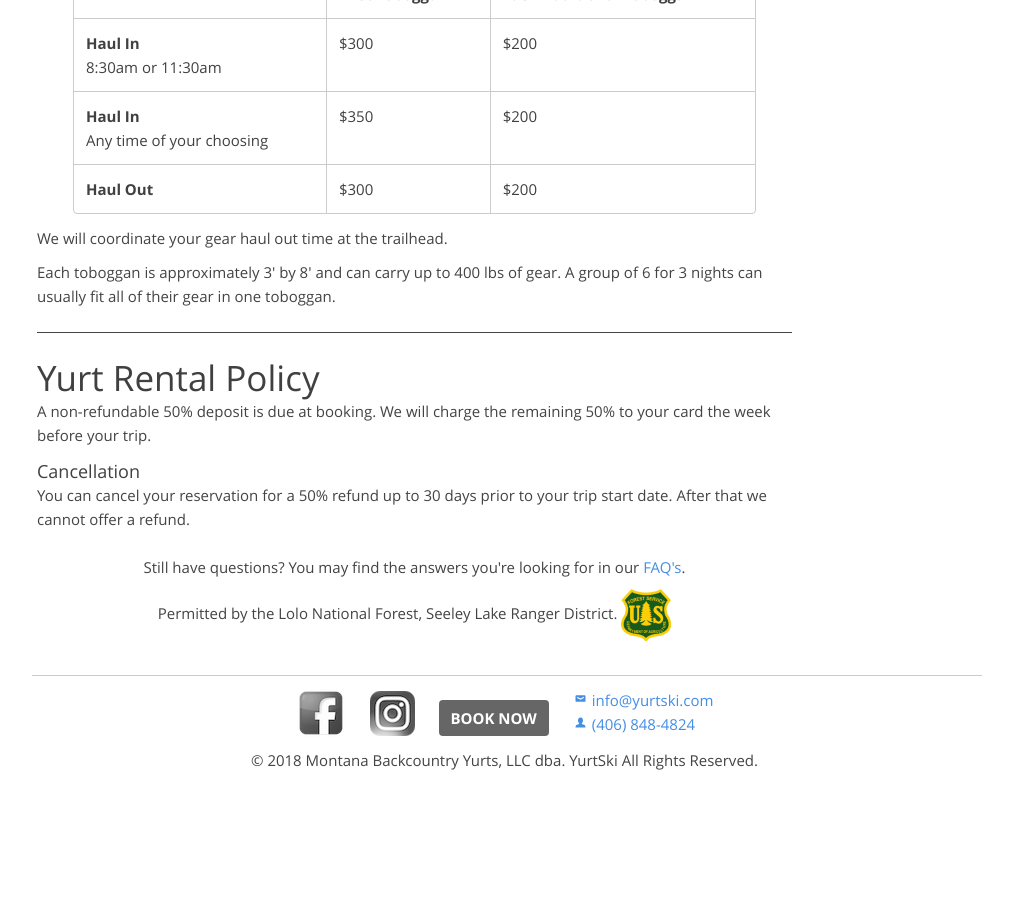
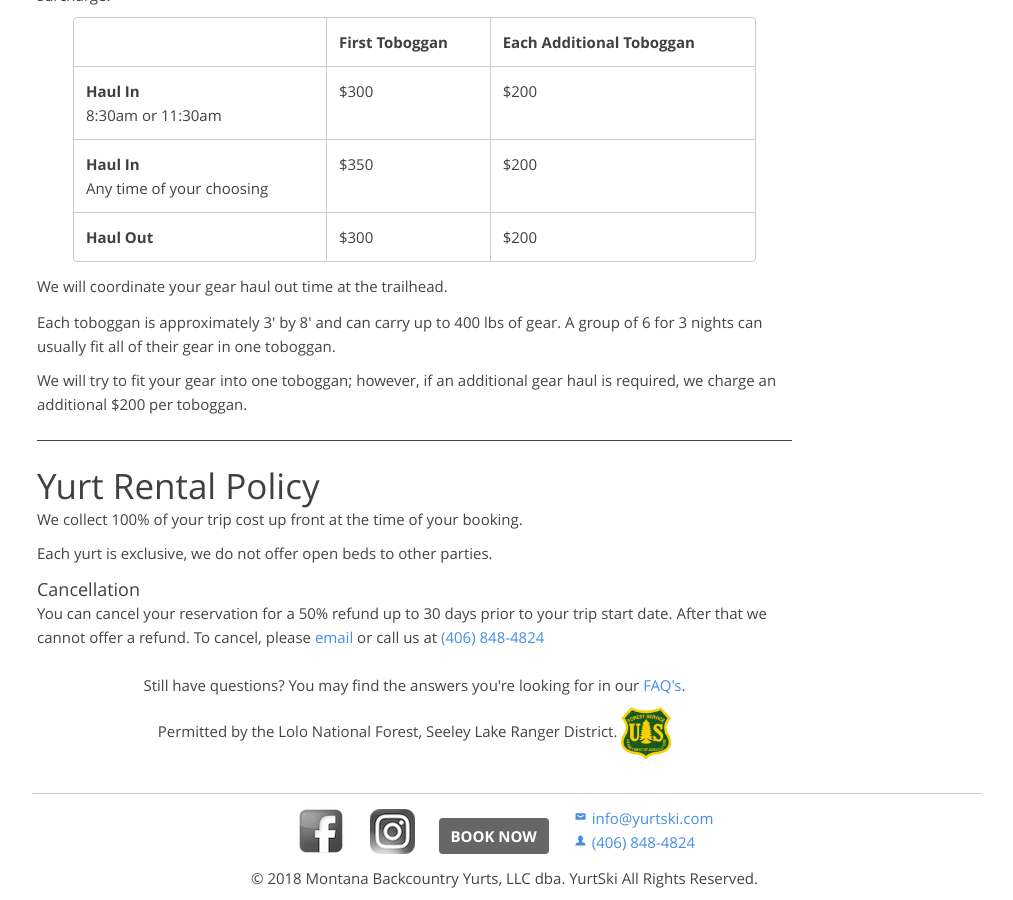
Before and after one commit to jenningsanderson/yurtski.com, a Jekyll site: the page built from pages/prices.html, in a window 1280 px wide and 900 px high, scrolled down 1310 px. Shown: the whole window, without its empty margins (133-1146 px from the left). Built offline with Jekyll 4.4.1, drawn with Linux system fonts in a browser that asks for light colours; some web fonts are replaced; comment, search, counter and statistics services are not loaded; before the commit the page ends 2092 px from its top, so only the background shows below that; some of the changed text lies outside the part shown.

Commit message:
updated cancellation policy

```diff
--- a/pages/prices.html
+++ b/pages/prices.html
@@ -13,7 +13,7 @@ header: '/img/skinning.jpg'
 <div class="align-center px36">
 <table class="table">
 	<tr>
-		<td style="max-width:40px;">Per Person, Per Night</td>
+		<td style="max-width:40px;">Per Person Per Night</td>
 		<th>$50</th>
 	</tr>
 </table>
@@ -31,13 +31,13 @@ header: '/img/skinning.jpg'
 			</tr>
 			<tr>
 				<th>Lupine Yurt</th>
-				<td> $100 minimum</td>
-				<td> $200 minimum</td>
+				<td> $100 minimum<br>(or 2 people)</td>
+				<td> $200 minimum<br>(or 4 people)</td>
 			</tr>
 			</tr>
 				<th>Alpine Yurt</th>
-				<td> $200 minimum</td>
-				<td> $300 minimum</td>
+				<td> $200 minimum<br>(or 4 people)</td>
+				<td> $300 minimum<br>(or 6 people)</td>
 			</tr>
 	</table>
 </div>
@@ -82,15 +82,18 @@ header: '/img/skinning.jpg'
 
 <p class="mt12">We will coordinate your gear haul out time at the trailhead.</p>
 
-<p class="pb24 border-b">Each toboggan is approximately 3' by 8' and can carry up to 400 lbs of gear. A group of 6 for 3 nights can usually fit all of their gear in one toboggan.</p>
+<p class="mt12">Each toboggan is approximately 3' by 8' and can carry up to 400 lbs of gear. A group of 6 for 3 nights can usually fit all of their gear in one toboggan.</p>
+
+<p class="pb24 border-b">We will try to fit your gear into one toboggan; however, if an additional gear haul is required, we charge an additional $200 per toboggan.</p>
 
 <h2 class="txt-h2 mt24">Yurt Rental Policy</h2>
 <ul>
-	<li><p>A non-refundable 50% deposit is due at booking. We will charge the remaining 50% to your card the week before your trip.</p>
+	<li><p>We collect 100% of your trip cost up front at the time of your booking.</p></li>
+	<li><p>Each yurt is exclusive, we do not offer open beds to other parties.</p></li>
 </ul>
 
 <h4 class="txt-h4 mt12">Cancellation</h4>
-<p>You can cancel your reservation for a 50% refund up to 30 days prior to your trip start date. After that we cannot offer a refund.</p>
+<p>You can cancel your reservation for a 50% refund up to 30 days prior to your trip start date. After that we cannot offer a refund. To cancel, please <a class='link' href="mailto:info@yurtski.com">email</a> or call us at <a class="link" href="tel:+14068484824">(406) 848-4824</a></p>
 
 <!--
 
```
